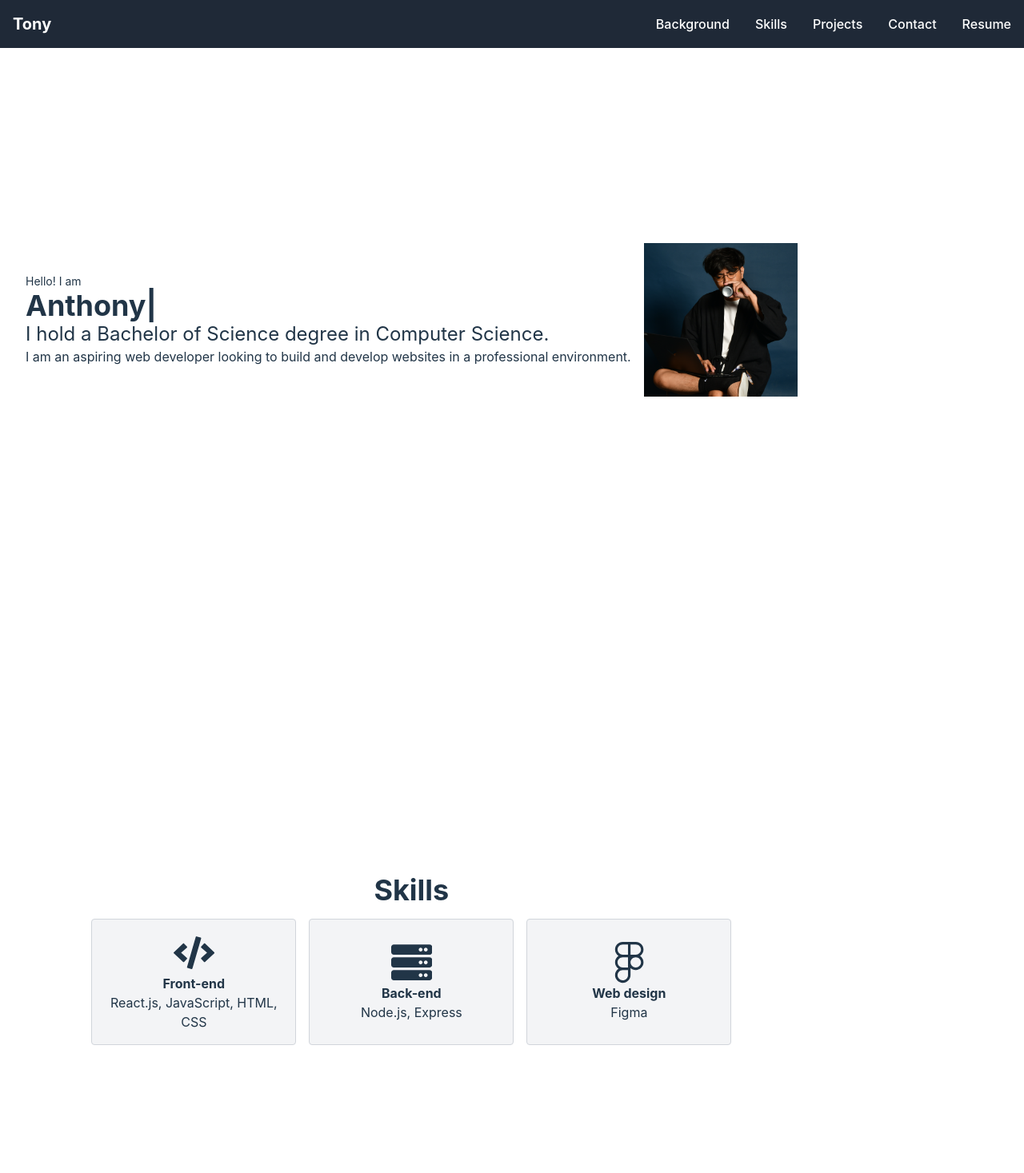
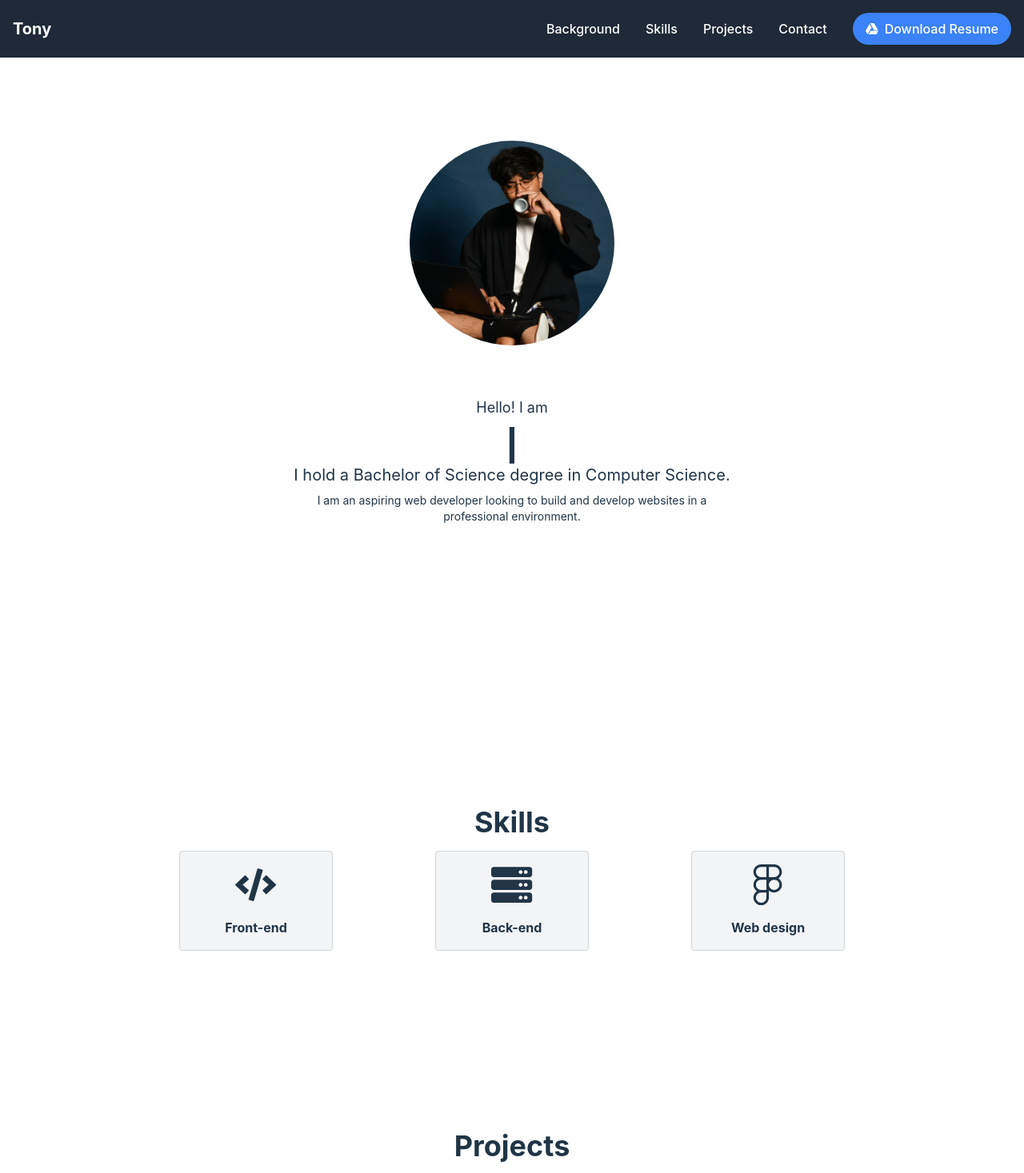
Before and after one commit to anthonyarayata/arayata-portfolio, a React (Vite) app: page / in a window 1280 px wide. Shown: the top 1467 px of the page at 80% size. Built offline with nearby package versions, Linux system fonts and the light colour scheme; the HTML template or start-up script is replaced by a standard one.

Commit message:
Updated navbar, background, and skills

```diff
--- a/src/App.jsx
+++ b/src/App.jsx
@@ -5,19 +5,21 @@ import Projects from './scenes/Projects';
 import Contact from './scenes/Contact';
 
 const App = () => (
-  <div className="min-h-screen flex items-center">
-    <Navbar />
-    <div className="min-h-screen flex flex-col items-center w-full">
-      <section id="background" className="min-h-screen flex flex-col items-center justify-center">
+  <div className="min-h-screen w-screen flex flex-col">
+    <div className="">
+      <Navbar />
+    </div>
+    <div className="flex flex-col items-center justify-center w-screen gap-y-48">
+      <section id="background" className="flex flex-col items-center justify-center w-screen">
         <Background />
       </section>
-      <section id="skills" className="min-h-screen flex flex-col items-center justify-center">
+      <section id="skills" className="flex flex-col items-center justify-center w-screen">
         <Skills />
       </section>
-      <section id="projects" className="min-h-screen flex flex-col items-center justify-center">
+      <section id="projects" className="flex flex-col items-center justify-center w-screen">
         <Projects />
       </section>
-      <section id="contact" className="min-h-screen flex flex-col items-center justify-center">
+      <section id="contact" className="flex flex-col items-center justify-center w-screen">
         <Contact />
       </section>
     </div>
--- a/src/scenes/Background.jsx
+++ b/src/scenes/Background.jsx
@@ -3,10 +3,13 @@ import { ReactTyped } from "react-typed";
 import profilePhoto from "../assets/Profile-Image.png";
 
 const Background = () => (
-  <div className="text-center flex item-center flex-row lg:flex-row lg:items-center lg:justify-center lg:space-x-4 p-6 lg:p-8 bg-background text-textPrimary">
-    <div className="text-center lg:text-left">
-      <p className="text-sm">Hello! I am</p>
-      <h1 className="text-2xl lg:text-4xl font-bold">
+  <div className="flex flex-col items-center justify-center min-h-screen w-full bg-background text-textPrimary p-6 lg:p-8">
+    <div className="mt-8">
+      <img src={profilePhoto} className="w-48 lg:w-64 rounded-full" alt="Profile" />
+    </div>
+    <div className="text-center mt-8 lg:mt-16">
+      <p className="text-lg mb-2">Hello! I am</p>
+      <h1 className="text-3xl lg:text-5xl font-bold font-mono">
         <ReactTyped
           strings={[
             'Anthony Ross Arayata.',
@@ -16,12 +19,9 @@ const Background = () => (
           backSpeed={50}
           loop
         />
-        </h1>
-      <p className="text-lg lg:text-2xl">I hold a Bachelor of Science degree in Computer Science.</p>
-      <p className="text-xd">I am an aspiring web developer looking to build and develop websites in a professional environment.</p>
-    </div>
-    <div className="mt-4 lg:mt-0">
-        <img src={profilePhoto} className="w-32 lg:w-48" />
+      </h1>
+      <p className="text-xl mb-2">I hold a Bachelor of Science degree in Computer Science.</p>
+      <p className="text-sm max-w-lg mx-auto">I am an aspiring web developer looking to build and develop websites in a professional environment.</p>
     </div>
   </div>
 );
--- a/src/scenes/Navbar.jsx
+++ b/src/scenes/Navbar.jsx
@@ -1,20 +1,42 @@
+import React, { useState } from 'react';
 import { Link } from 'react-router-dom';
+import { FaGoogleDrive, FaBars, FaTimes } from 'react-icons/fa';
 
-const Navbar = () => (
+const Navbar = () => {
+  const [isOpen, setIsOpen] = useState(false);
+
+  const toggleMenu = () => {
+    setIsOpen(!isOpen);
+  };
+
+  return (
     <nav className="bg-gray-800 p-4 fixed w-full top-0 z-10 flex justify-between items-center">
       <div className="flex items-center space-x-4">
         <div className="text-white text-xl font-bold">
           Tony
         </div>
       </div>
-    <ul className="flex space-x-8 list-none m-0 p-0">
+      <div className="md:hidden" onClick={toggleMenu}>
+        {isOpen ? <FaTimes className="text-white" /> : <FaBars className="text-white" />}
+      </div>
+      <ul className={`flex-col md:flex md:flex-row md:space-x-8 list-none m-0 p-0 items-center ${isOpen ? 'flex' : 'hidden'}`}>
         <li><a href="#background" className="text-white no-underline hover:underline">Background</a></li>
         <li><a href="#skills" className="text-white no-underline hover:underline">Skills</a></li>
         <li><a href="#projects" className="text-white no-underline hover:underline">Projects</a></li>
         <li><a href="#contact" className="text-white no-underline hover:underline">Contact</a></li>
-      <li><a href="/path/to/resume.pdf" className="text-white no-underline hover:underline" download>Resume</a></li>
+        <li>
+          <a
+            href="https://drive.google.com/uc?export=download&id=YOUR_FILE_ID"
+            className="bg-blue-500 text-white px-4 py-2 rounded-full flex items-center justify-center hover:bg-blue-700 transition duration-300 ease-in-out"
+            download
+          >
+            <FaGoogleDrive className="mr-2" />
+            Download Resume
+          </a>
+        </li>
       </ul>
     </nav>
   );
+};
 
 export default Navbar;
--- a/src/scenes/Skills.jsx
+++ b/src/scenes/Skills.jsx
@@ -1,24 +1,45 @@
-import { FaCode, FaServer, FaFigma } from "react-icons/fa"
+import React, { useState } from "react";
+import { FaCode, FaServer, FaFigma } from "react-icons/fa";
+import Collapse from '@mui/material/Collapse';
 
 const skills = [
   { icon: <FaCode />, title: 'Front-end', description: 'React.js, JavaScript, HTML, CSS' },
-  { icon: <FaServer />, title: 'Back-end', description: 'Node.js, Express'},
-  { icon: <FaFigma />, title: 'Web design', description: 'Figma'},
+  { icon: <FaServer />, title: 'Back-end', description: 'Node.js, Express' },
+  { icon: <FaFigma />, title: 'Web design', description: 'Figma' },
 ];
 
-const Skills = () => (
+const Skills = () => {
+  const [expandedIndex, setExpandedIndex] = useState(null);
+
+  const handleMouseEnter = (index) => {
+    setExpandedIndex(index);
+  };
+
+  const handleMouseLeave = () => {
+    setExpandedIndex(null);
+  };
+
+  return (
     <div className="p-4">
       <h1 className="text-center text-2xl lg:text-4xl font-bold mb-4">Skills</h1>
-    <div className="flex flex-wrap justify-center gap-4">
-      {skills.map(skill => (
-        <div key={skill.title} className="bg-gray-100 border border-gray-300 rounded p-4 w-48 lg:w-64 flex flex-col items-center text-center justify-center">
-          <h1>{skill.icon}</h1>
+      <div className="flex flex-wrap justify-center gap-24 lg:gap-32">
+        {skills.map((skill, index) => (
+          <div
+            key={skill.title}
+            className={`bg-gray-100 border border-gray-300 rounded p-4 transition-all duration-400 ease-in-out ${expandedIndex === index ? 'w-64' : 'w-48'} flex flex-col items-center text-center justify-center`}
+            onMouseEnter={() => handleMouseEnter(index)}
+            onMouseLeave={handleMouseLeave}
+          >
+            <h1 className="mb-4">{skill.icon}</h1>
             <h2 className="font-bold">{skill.title}</h2>
+            <Collapse in={expandedIndex === index}>
               <p>{skill.description}</p>
+            </Collapse>
           </div>
         ))}
       </div>
     </div>
   );
+};
 
 export default Skills;
```
Also changed, not shown: package.json (+6 -1 lines), 1 other file (tests, documents, lock files or other folders). Lines whose indentation alone changed are shown as unchanged.
